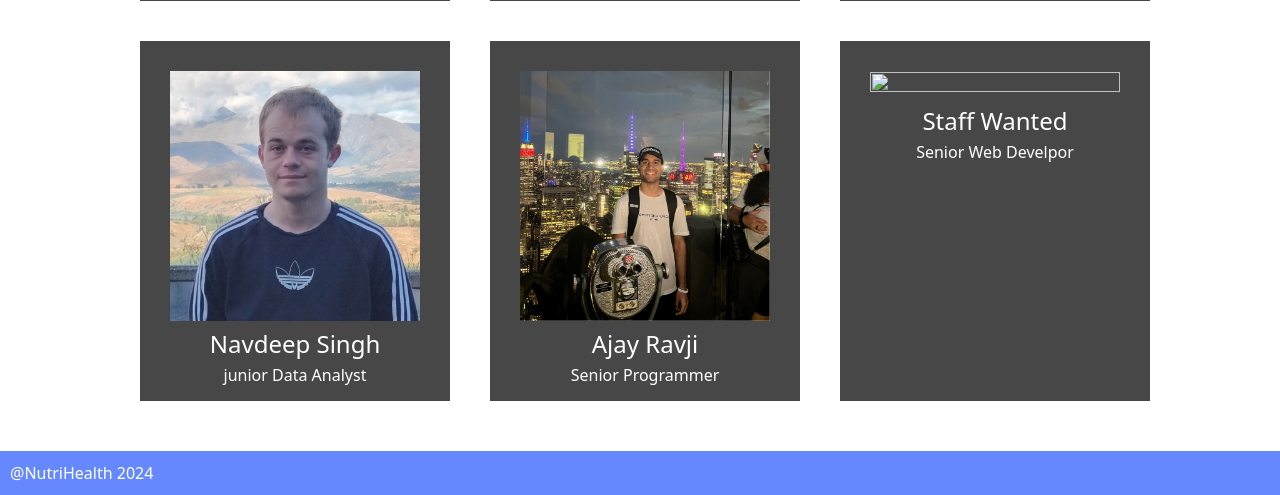
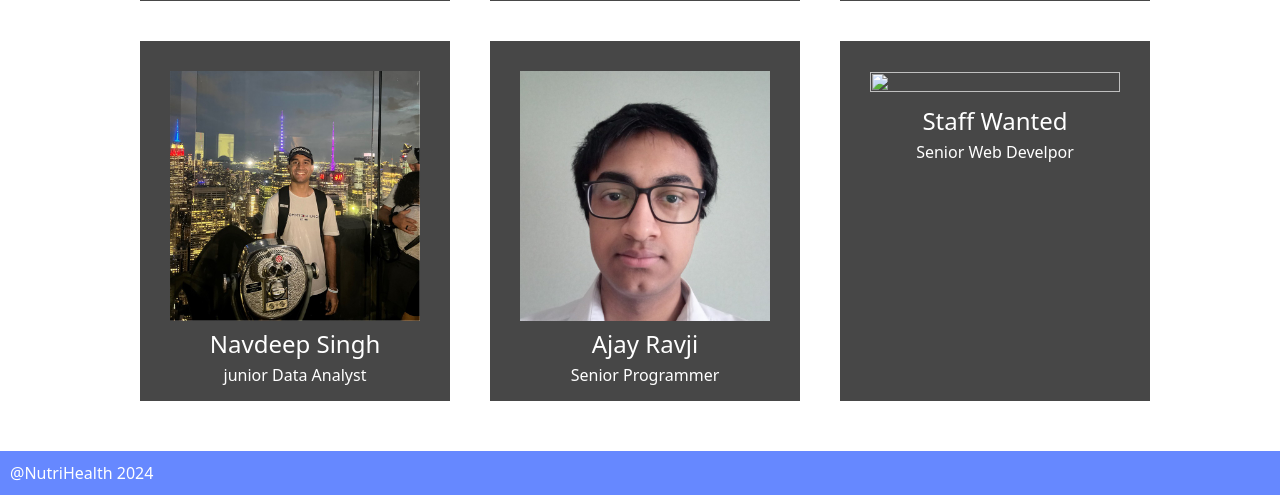
Before and after one commit to CalebKing848/NutriHealth, a Django app: page /team in a window 1280 px wide. Shown: the part 461-956 px from the top of the page. Run offline with Django 5.2, Linux system fonts and the light colour scheme; some libraries are stand-ins or nearby versions.

Commit message:
team update

```diff
--- a/NutriHealth/NutritionApp/templates/main/team.html
+++ b/NutriHealth/NutritionApp/templates/main/team.html
@@ -17,7 +17,7 @@
 
         <div class="team-member"> <!-- Nasreen -->
             <div class="team-image-container">
-                <img class="team-member-image" src="/media/team/nasreen.jpg" alt="Caleb"> <!-- Caleb -->
+                <img class="team-member-image" src="/media/team/nasreen.jpg" alt="Caleb"> <!-- Nasreen -->
             </div>
             <div class="team-info-container">
                 <h4 class="team-member-heading">Nasreen Bhalli</h4>
@@ -27,7 +27,7 @@
 
         <div class="team-member"> <!-- Armdeep  -->
             <div class="team-image-container">
-                <img class="team-member-image" src="/media/team/amardeep.jpeg" alt="Caleb"> <!-- Caleb -->
+                <img class="team-member-image" src="/media/team/amardeep.jpeg" alt="Caleb"> <!-- amardeep -->
             </div>
             <div class="team-info-container">
                 <h4 class="team-member-heading">Armdeep Sigh</h4>
@@ -38,7 +38,7 @@
 
         <div class="team-member"> <!-- Navdeep  -->
             <div class="team-image-container">
-                <img class="team-member-image" src="/media/team/caleb.jpg" alt="Caleb"> <!-- Caleb -->
+                <img class="team-member-image" src="/media/team/Navdeep.jpeg" alt="Caleb"> <!-- Caleb -->
             </div>
             <div class="team-info-container">
                 <h4 class="team-member-heading">Navdeep Singh</h4>
@@ -48,7 +48,7 @@
 
         <div class="team-member"> <!-- Ajay  -->
             <div class="team-image-container">
-                <img class="team-member-image" src="/media/team/navdeep.jpeg" alt="Caleb"> <!-- Caleb -->
+                <img class="team-member-image" src="/media/team/ajay.jpeg" alt="Caleb"> <!-- Ajay -->
             </div>
             <div class="team-info-container">
                 <h4 class="team-member-heading">Ajay Ravji</h4>
@@ -59,7 +59,7 @@
 
         <div class="team-member"> <!-- Staff Wanted  -->
             <div class="team-image-container">
-                <img class="team-member-image" src="" alt=""> <!-- Caleb -->
+                <img class="team-member-image" src="" alt=""> <!-- Wanted -->
             </div>
             <div class="team-info-container">
                 <h4 class="team-member-heading">Staff Wanted</h4>
```
